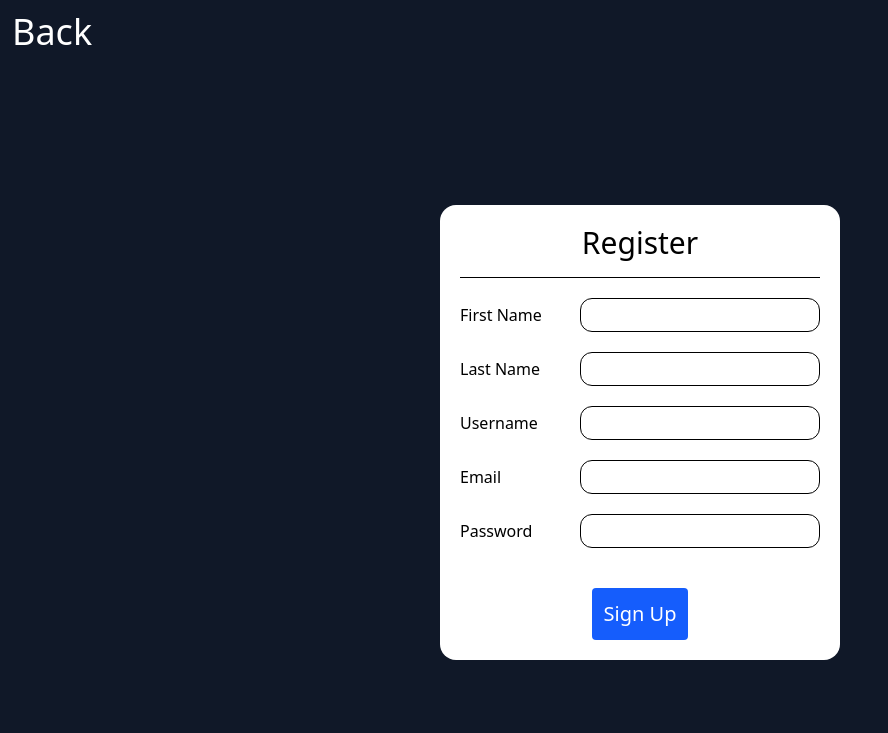
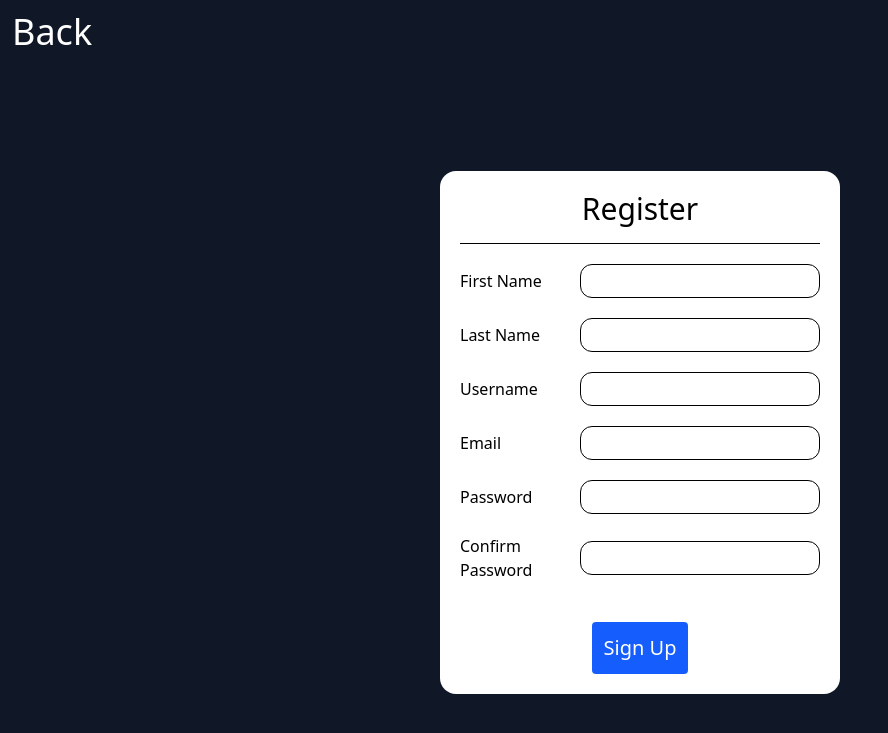
Before and after one commit to ZuhriddinRW/Notes-App, a Django app: template templates/register.html in a window 1280 px wide. Shown: the top 733 px of the page, without its empty margins (0-888 px from the left). Run offline with Django 5.2, Linux system fonts and the light colour scheme; the template is opened without the code that fills it: values that come from a table or form of the project are taken from there, others are empty; style sheets or scripts are compiled from the project's sources; parts of the project's set-up code (start-up, migrations or seed data) failed here and were passed over.

Commit message:
register is now working

```diff
--- a/templates/register.html
+++ b/templates/register.html
@@ -13,37 +13,83 @@
 <body class="bg-gray-900">
 	<div class="w-full h-screen flex flex-col">
 		<div class="w-full flex justify-start p-3">
-			<a href="#" class="text-white text-4xl hover:opacity-70">Back</a>
+			<a href="{% url 'login' %}" class="text-white text-4xl hover:opacity-70">Back</a>
 		</div>
 		<div class="w-full h-full flex justify-center items-center">
 			<div class="flex flex-col items-center w-100 bg-white rounded-2xl m-5 p-5">
+
 				<h1 class="text-3xl mb-2">Register</h1>
 				<hr class="w-full mt-2">
+
+				<form method="POST">
+					{% csrf_token %}
+
 					<div class="self-start w-full h-full flex flex-row justify-between items-center my-5">
 						<label for="firstname" class="text-2xs">First Name</label>
-					<input id="firstname" type="text" class="w-60 p-1 border rounded-xl">
+						<input id="firstname" name="first_name" type="text" class="w-60 p-1 border rounded-xl">
+						{% if form.first_name.errors %}
+						{% for error in form.first_name.errors %}
+						<p class="text-red-500 text-xs mt-1">{{ error }}</p>
+						{% endfor %}
+						{% endif %}
 					</div>
+
 					<div class="self-start w-full h-full flex flex-row justify-between items-center mb-5">
 						<label for="lastname" class="text-2xs">Last Name</label>
-					<input id="lastname" type="text" class="w-60 p-1 border rounded-xl">
+						<input id="lastname" name="last_name" type="text" class="w-60 p-1 border rounded-xl">
+						{% if form.last_name.errors %}
+						{% for error in form.last_name.errors %}
+						<p class="text-red-500 text-xs mt-1">{{ error }}</p>
+						{% endfor %}
+						{% endif %}
 					</div>
+
 					<div class="self-start w-full h-full flex flex-row justify-between items-center mb-5">
 						<label for="username" class="text-2xs">Username</label>
-					<input id="username" type="text" class="w-60 p-1 border rounded-xl">
+						<input id="username" name="username" type="text" class="w-60 p-1 border rounded-xl">
+						{% if form.username.errors %}
+						{% for error in form.username.errors %}
+						<p class="text-red-500 text-xs mt-1">{{ error }}</p>
+						{% endfor %}
+						{% endif %}
 					</div>
+
 					<div class="self-start w-full h-full flex flex-row justify-between items-center mb-5">
 						<label for="email" class="text-2xs">Email</label>
-					<input id="email" type="email" class="w-60 p-1 border rounded-xl">
+						<input id="email" name="email" type="email" class="w-60 p-1 border rounded-xl">
+						{% if form.email.errors %}
+						{% for error in form.email.errors %}
+						<p class="text-red-500 text-xs mt-1">{{ error }}</p>
+						{% endfor %}
+						{% endif %}
 					</div>
+
 					<div class="self-start w-full h-full flex flex-row justify-between items-center mb-5">
-					<label for="password" class="text-2xs">Password</label>
-					<input id="password" type="password" class="w-60 p-1 border rounded-xl">
+						<label for="password1" class="text-2xs">Password</label>
+						<input id="password1" name="password1" type="password" class="w-60 p-1 border rounded-xl">
+						{% if form.password1.errors %}
+						{% for error in form.password1.errors %}
+						<p class="text-red-500 text-xs mt-1">{{ error }}</p>
+						{% endfor %}
+						{% endif %}
 					</div>
+
+					<div class="self-start w-full h-full flex flex-row justify-between items-center mb-5">
+						<label for="password2" class="text-2xs">Confirm Password</label>
+						<input id="password2" name="password2" type="password" class="w-60 p-1 border rounded-xl">
+						{% if form.password2.errors %}
+						{% for error in form.password2.errors %}
+						<p class="text-red-500 text-xs mt-1">{{ error }}</p>
+						{% endfor %}
+						{% endif %}
+					</div>
+
 					<div class="self-start w-full h-full flex flex-row justify-center">
 						<button type="submit"
 							class="bg-blue-600 hover:bg-blue-700 hover:cursor-pointer p-3 mt-5 rounded-sm text-xl text-white">Sign
 							Up</button>
 					</div>
+				</form>
 			</div>
 		</div>
 	</div>
--- a/users/forms.py
+++ b/users/forms.py
@@ -8,7 +8,7 @@ User = get_user_model()
 class SignUpForm(UserCreationForm):
     username = forms.CharField(max_length=150, required=True)
     email = forms.EmailField(required=True)
-    firs_name = forms.CharField(max_length=30, required=False)
+    first_name = forms.CharField(max_length=30, required=False)
     last_name = forms.CharField(max_length=150, required=False)
 
     class Meta:
--- a/users/views.py
+++ b/users/views.py
@@ -18,7 +18,7 @@ def register_view(request):
     else:
         form = SignUpForm()
 
-    return render(request, "templates/register.html", {"form": form})
+    return render(request, "register.html", {"form": form})
 
 
 def login_view(request):
@@ -37,7 +37,7 @@ def login_view(request):
     else:
         form = LoginForm()
 
-    return render(request, "templates/login.html", {"form": form})
+    return render(request, "login.html", {"form": form})
 
 
 @login_required(login_url="login")
```
Also changed, not shown: db.sqlite3. Lines whose indentation alone changed are shown as unchanged.
